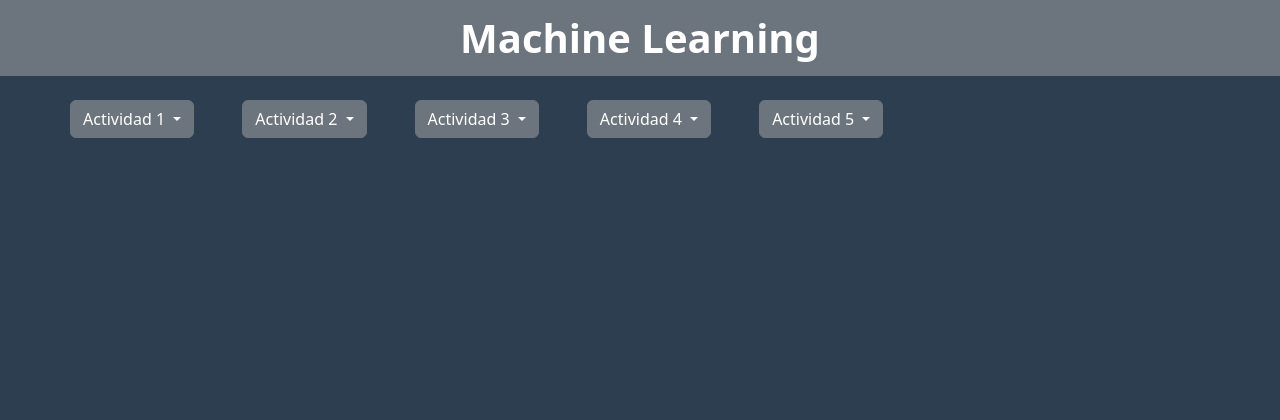
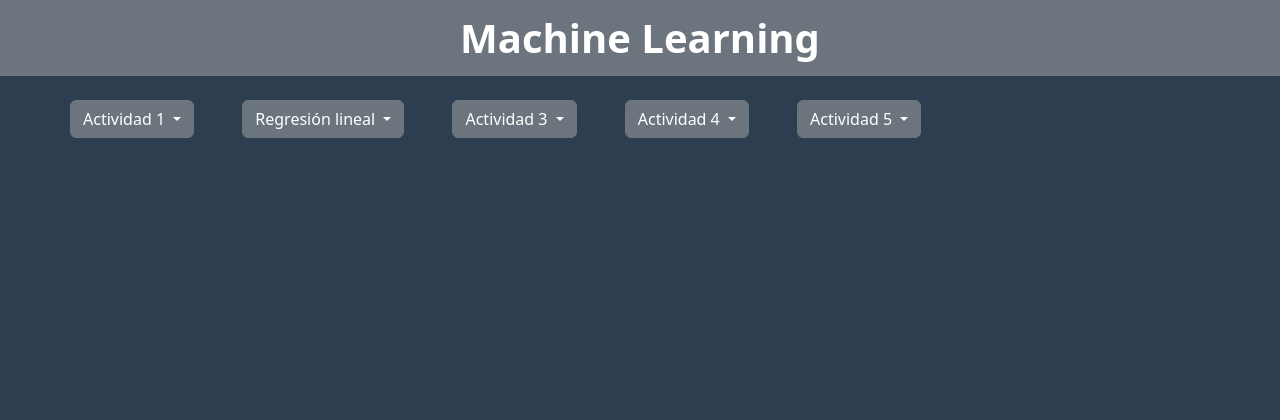
Before and after one commit to Diego-Alexander-udec/Casos-de-Uso-de-Machine-Learning-Supervisado, a Flask app: page /ucundinamarca in a window 1280 px wide. Shown: the top 420 px of the page. Run offline with Flask 3, Linux system fonts and the light colour scheme.

Commit message:
Actualizacion index.html
- Se actualizó el menú principal para incluir la pestaña "Regresión lineal" con submenús "Conceptos básicos" y "Ejercicio práctico".
- Se mantuvo la opción de "Predicción Ventas Helados" en Actividad2

```diff
--- a/Proyecto/templates/index.html
+++ b/Proyecto/templates/index.html
@@ -7,7 +7,6 @@
     <link href="https://cdn.jsdelivr.net/npm/bootstrap@5.3.8/dist/css/bootstrap.min.css" rel="stylesheet">
     <link rel="stylesheet" href="{{ url_for('static', filename='style.css') }}">
     <style>
-      /* Add your custom styles below */
 
       .logo {
           height: 150px;
@@ -26,16 +25,18 @@
       </button>
       <ul class="dropdown-menu">
         <li><a class="dropdown-item" href="/actividad1">Casos Uso ML Supervisado</a></li>
+        <li><a class="dropdown-item" href="/regresion_lineal">Predicción Ventas Helados</a></li>
       </ul>
     </div>
 
-    <!-- Actividad 2 -->
+    <!-- Actividad 2 (Regresión lineal) -->
     <div class="dropdown">
       <button class="btn btn-secondary dropdown-toggle" type="button" data-bs-toggle="dropdown" aria-expanded="false">
-        Actividad 2
+        Regresión lineal
       </button>
       <ul class="dropdown-menu">
-        <li><a class="dropdown-item" href="/actividad2">En espera...</a></li>
+        <li><a class="dropdown-item" href="/conceptos_regresion">Conceptos básicos</a></li>
+        <li><a class="dropdown-item" href="/regresion_lineal">Ejercicio práctico</a></li>
       </ul>
     </div>
 
@@ -68,6 +69,7 @@
         <li><a class="dropdown-item" href="/actividad5">En espera...</a></li>
       </ul>
     </div>
+
     <script src="https://cdn.jsdelivr.net/npm/bootstrap@5.3.8/dist/js/bootstrap.bundle.min.js"></script>
   </div>
 </div>
```
